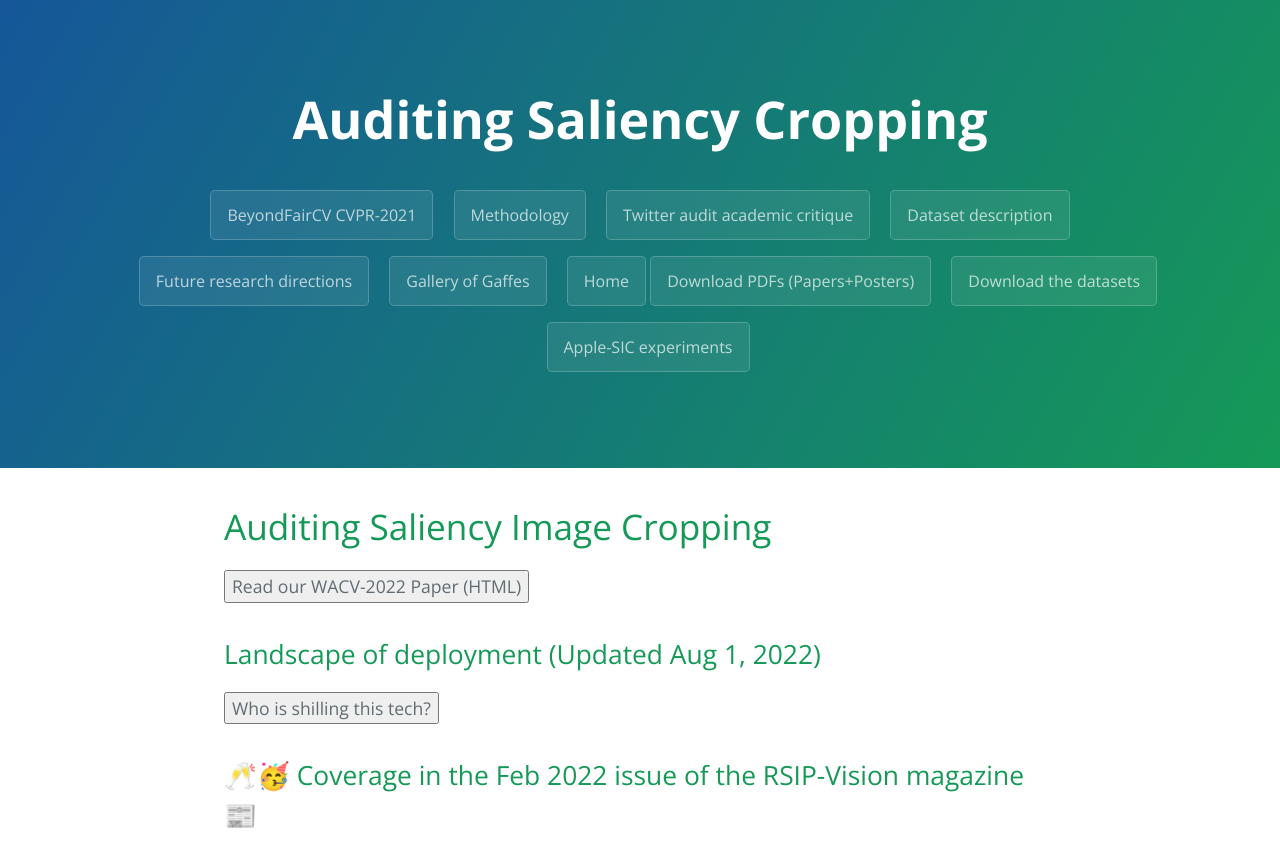
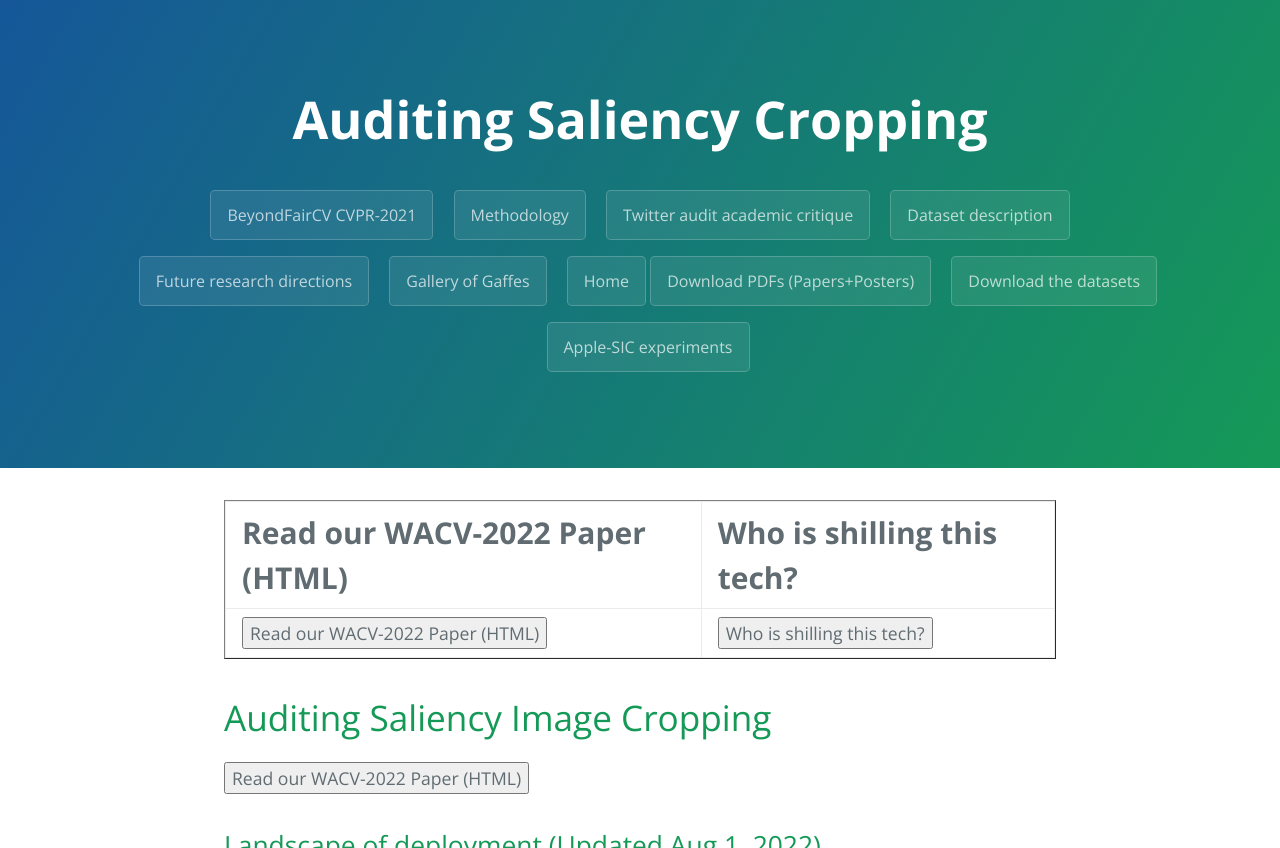
Before and after one commit to vinayprabhu/Saliency_Image_Cropping, a Jekyll site: the page built from index.md, in a window 1280 px wide and 900 px high, cut to the strip 0-848 px from the top of the window. Built offline with Jekyll 4.4.1, drawn with Linux system fonts in a browser that asks for light colours.

Commit message:
Update index.md

```diff
--- a/index.md
+++ b/index.md
@@ -3,6 +3,17 @@ title: Home
 layout: template
 filename: index
 ---
+
+<table border="1">
+ <tr>
+    <td><b style="font-size:30px">Read our WACV-2022 Paper (HTML)</b></td>
+    <td><b style="font-size:30px">Who is shilling this tech?</b></td>
+ </tr>
+ <tr>
+    <td><button onclick="location.href='./paper_html/main.html'" type="button"> Read our WACV-2022 Paper (HTML) </button></td>
+    <td><button onclick="location.href='./landscape_html/landscape.html'" type="button"> Who is shilling this tech? </button></td>
+ </tr>
+</table>
 
 # Auditing Saliency Image Cropping
 
```
